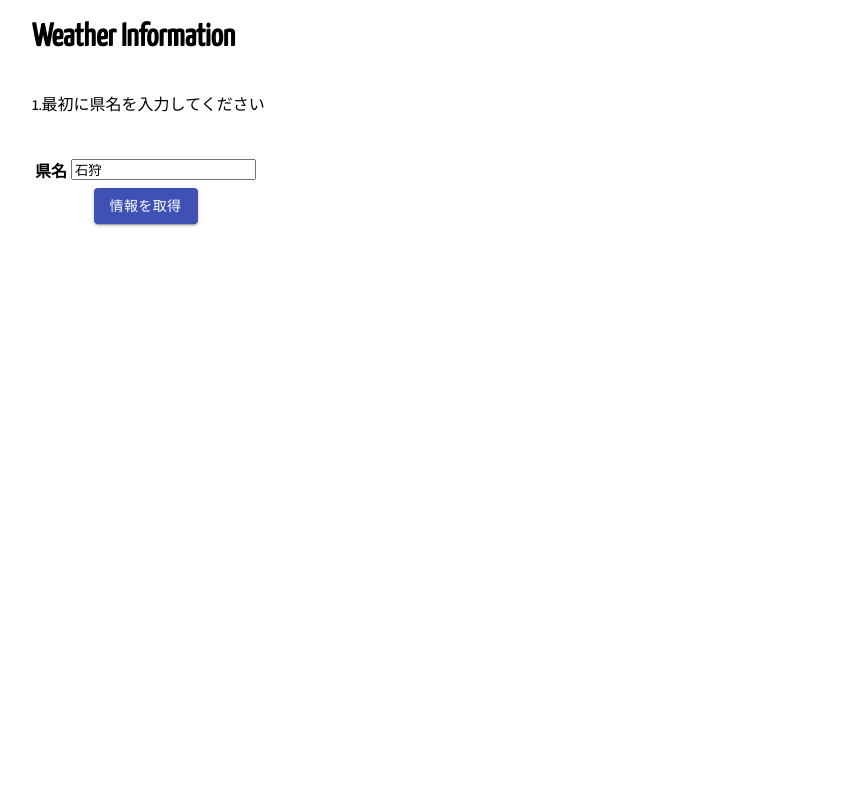
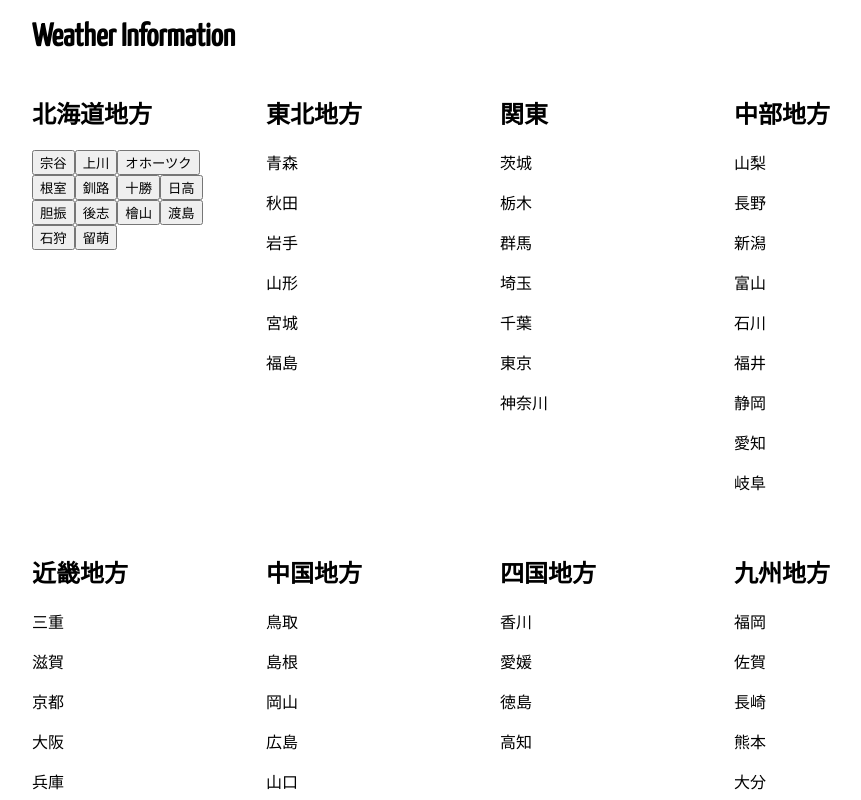
Before and after one commit to himawari-aerobytes/weather, a React (Create React App) app: page / in a window 1280 px wide. Shown: the top 800 px of the page, without its empty margins (152-1013 px from the left). Built offline with nearby package versions, Linux system fonts and the light colour scheme.

Commit message:
Prefecture導入

```diff
--- a/src/App.tsx
+++ b/src/App.tsx
@@ -10,6 +10,7 @@ import Grid from '@material-ui/core/Grid';
 import Fade from "@material-ui/core/Fade";
 import Select from "@material-ui/core/Select";
 import MenuItem from "@material-ui/core/MenuItem";
+import Prefecture from "./Prefectute";
 
 
 type State = {
@@ -170,6 +171,7 @@ class App extends React.Component<{}, State> {
   render() {
     return (
       <div className="App">
+        <Prefecture />
           <Grid container spacing={3}>
             <Grid item xs={12}>
           <Comments arry={inputcomments} state={this.state.InputState} />
--- a/src/Prefectute.tsx
+++ b/src/Prefectute.tsx
@@ -1,9 +1,64 @@
 import React from "react";
+import Grid from "@material-ui/core/Grid";
 
-// eslint-disable-next-line @typescript-eslint/explicit-module-boundary-types
-class Prefecturte extends React.Component {
+type Props = {
+
+};
+
+class Prefecturte extends React.Component<Props> {
     render(){
-        return(<p></p>)
+        return (
+          <Grid container spacing={3}>
+            <Grid item xs={3}>
+              <h2>北海道地方</h2>
+              {Hokkaido.map((d) => (
+                <button type="button" value={d.value}>{d.value}</button>
+              ))}
+            </Grid>
+            <Grid item xs={3}>
+              <h2>東北地方</h2>
+              {Tohoku.map((d) => (
+                <p>{d.value}</p>
+              ))}
+            </Grid>
+            <Grid item xs={3}>
+              <h2>関東</h2>
+              {Kanto.map((d) => (
+                <p>{d.value}</p>
+              ))}
+            </Grid>
+            <Grid item xs={3}>
+              <h2>中部地方</h2>
+              {Chubu.map((d) => (
+                <p>{d.value}</p>
+              ))}
+            </Grid>
+            <Grid item xs={3}>
+              <h2>近畿地方</h2>
+              {Kinki.map((d) => (
+                <p>{d.value}</p>
+              ))}
+            </Grid>
+            <Grid item xs={3}>
+              <h2>中国地方</h2>
+              {Chugoku.map((d) => (
+                <p>{d.value}</p>
+              ))}
+            </Grid>
+            <Grid item xs={3}>
+              <h2>四国地方</h2>
+              {Shikoku.map((d) => (
+                <p>{d.value}</p>
+              ))}
+            </Grid>
+            <Grid item xs={3}>
+              <h2>九州地方</h2>
+              {Kyushu.map((d) => (
+                <p>{d.value}</p>
+              ))}
+            </Grid>
+          </Grid>
+        );
     }
 }
 
```
